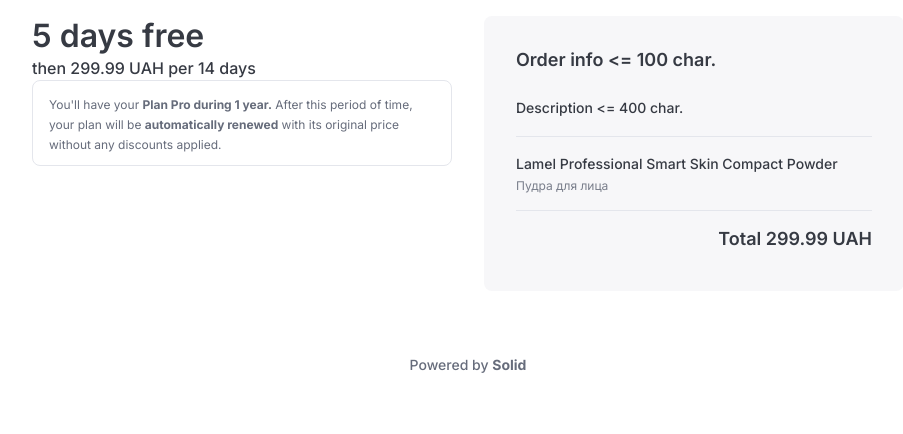
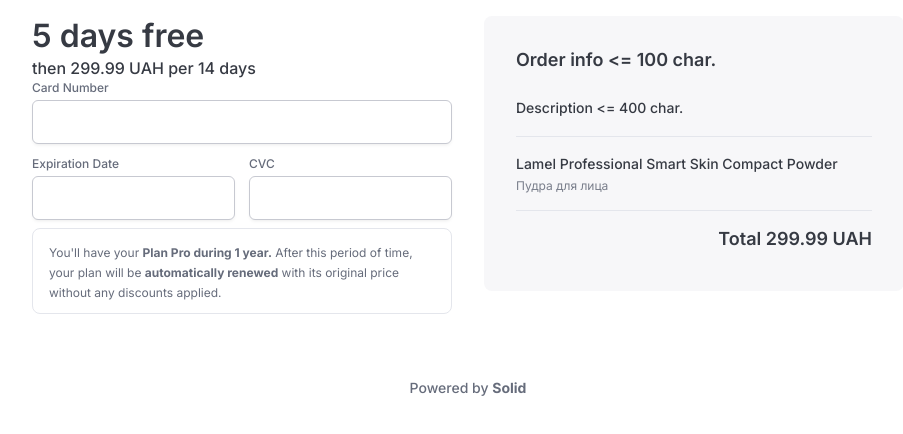
Before and after one commit to LonelyTrouvere/test-task, a React (Vite) app: page / in a window 1280 px wide. Shown: the top 434 px of the page, without its empty margins (172-1075 px from the left). Built offline with nearby package versions, Linux system fonts and the light colour scheme.

Commit message:
create custom input and label

```diff
--- a/src/components/payment-area/PaymentArea.css
+++ b/src/components/payment-area/PaymentArea.css
@@ -0,0 +1,17 @@
+.payment-area {
+    display: flex;
+    flex-direction: column;
+    gap: 8px;
+}
+
+.payment-area__card {
+    display: flex;
+    flex-direction: column;
+    gap: 12px;
+}
+
+.payment-area__input-wrappers{
+    display: flex;
+    gap: 8px;
+    justify-content: space-between;
+}
--- a/src/components/payment-area/PaymentArea.tsx
+++ b/src/components/payment-area/PaymentArea.tsx
@@ -1,3 +1,4 @@
+import LabeledInput from '../../utility-components/labeled-input/LabeledInput'
 import LeveledSpan from '../../utility-components/leveled-span/LeveledSpan'
 import LegalInfo from '../legal-info/LegalInfo'
 import './PaymentArea.css'
@@ -9,7 +10,13 @@ function PaymentArea() {
                 <LeveledSpan level='first' style={{fontSize: '32px', lineHeight: '40px', display: 'block'}}>5 days free</LeveledSpan>
                 <LeveledSpan level='second' style={{fontSize: '16px', lineHeight: '24px',}}>then 299.99 UAH per 14 days</LeveledSpan>
             </div>
-            <div className="payment-area__card"></div>
+            <div className="payment-area__card">
+                <LabeledInput label='card'>Card Number</LabeledInput>
+                <div className='payment-area__input-wrappers'>
+                    <LabeledInput label='month'>Expiration Date</LabeledInput>
+                    <LabeledInput label='cvc'>CVC</LabeledInput>
+                </div>
+            </div>
         </div>
         <LegalInfo />
     </div>
--- /dev/null
+++ b/src/utility-components/input/Input.css
@@ -0,0 +1,10 @@
+.custom-input {
+    padding: 10px 12px 10px 12px;
+    border-width: 1px;
+    border-radius: 6px;
+    border-color: #C7C9D1;
+    border-style: solid;
+    box-shadow: 0px 2px 4px -2px #0000001F;
+    width: calc(100% - 26px);
+    height: 22px;
+}
--- /dev/null
+++ b/src/utility-components/input/Input.tsx
@@ -0,0 +1,8 @@
+import { DetailedHTMLProps, InputHTMLAttributes } from 'react'
+import './Input.css'
+
+function Input(props: DetailedHTMLProps<InputHTMLAttributes<HTMLInputElement>, HTMLInputElement>) {
+    return <input className='custom-input' {...props}/>
+}
+
+export default Input
--- /dev/null
+++ b/src/utility-components/labeled-input/LabeledInput.css
@@ -0,0 +1,10 @@
+.custom-inputs-label {
+    font-family: Inter;
+    font-size: 12px;
+    font-weight: 500;
+    line-height: 16px;
+    color: #666C7B;
+    display: block;
+    margin-bottom: 4px;
+    flex: 1;
+}
--- /dev/null
+++ b/src/utility-components/labeled-input/LabeledInput.tsx
@@ -0,0 +1,12 @@
+import Input from '../input/Input'
+import './LabeledInput.css'
+import { Props } from './type'
+
+function LabeledInput({children, label, inputProps}: Props) {
+    return <div>
+        <label htmlFor={label} className='custom-inputs-label'>{children}</label>
+        <Input name={label} {...inputProps}/>
+    </div>
+}
+
+export default LabeledInput
--- /dev/null
+++ b/src/utility-components/labeled-input/type.ts
@@ -0,0 +1,7 @@
+import { DetailedHTMLProps, InputHTMLAttributes, ReactNode } from "react"
+
+export type Props = {
+    children: ReactNode
+    label: string
+    inputProps?: DetailedHTMLProps<InputHTMLAttributes<HTMLInputElement>, HTMLInputElement>
+}
```
